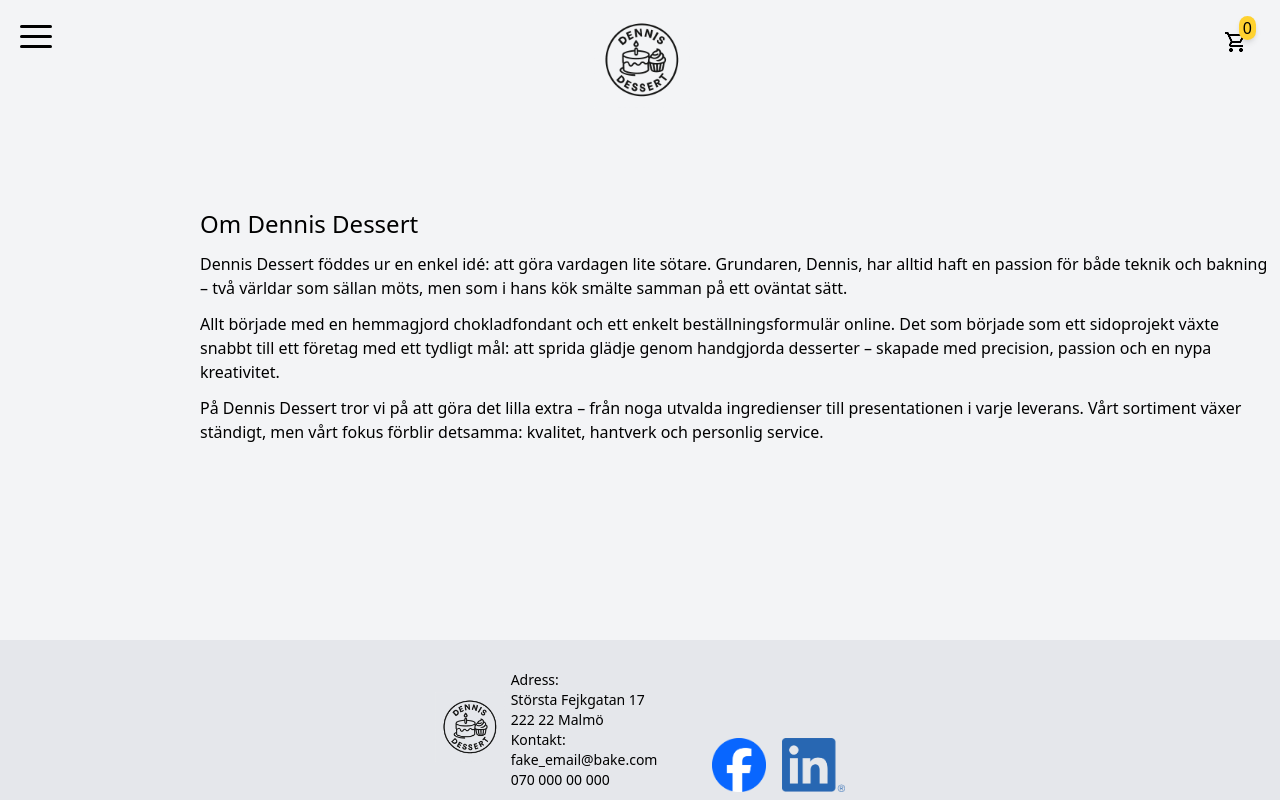
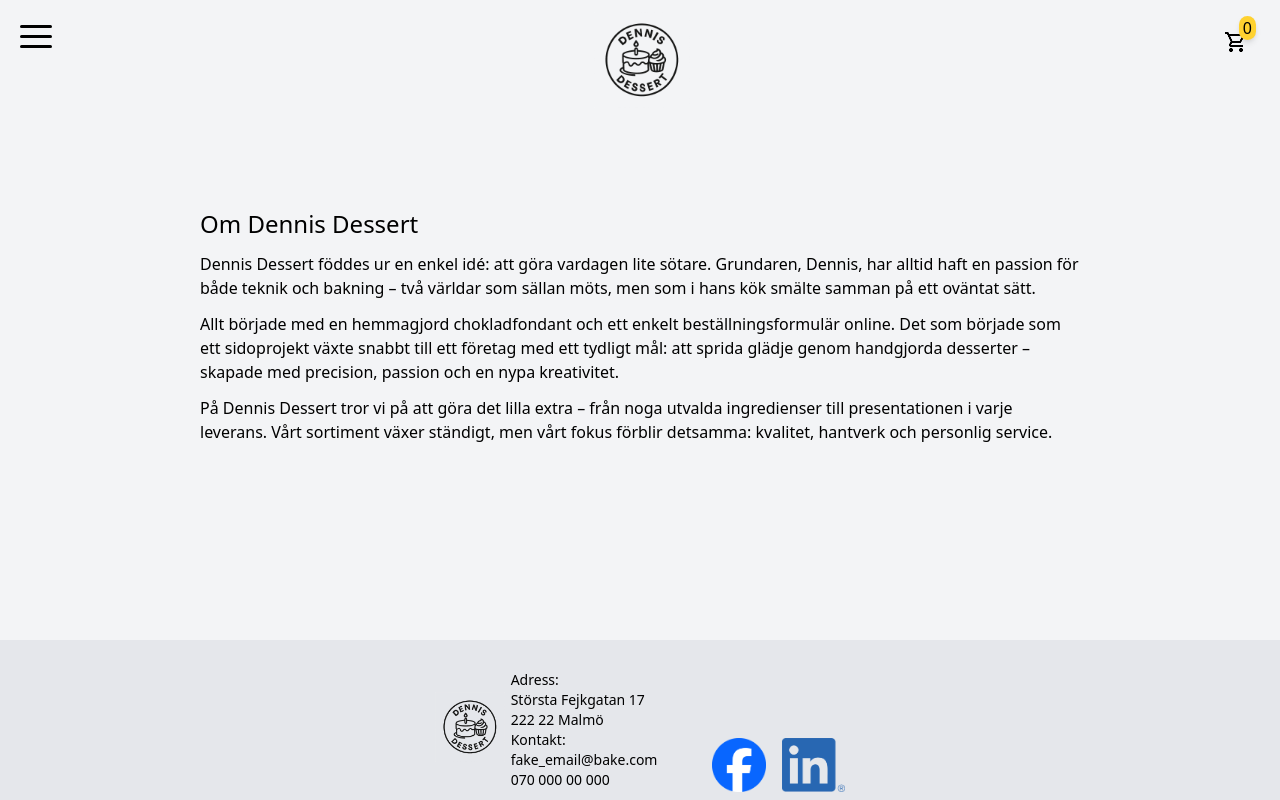
Before and after one commit to DennisNevback/webshop-cupcakes, a React (Vite) app: page /webshop-cupcakes/about in a window 1280 px wide. Built offline with nearby package versions, Linux system fonts and the light colour scheme.

Commit message:
fixed padding

```diff
--- a/src/pages/About.tsx
+++ b/src/pages/About.tsx
@@ -2,7 +2,7 @@
 function About() {
 
   return (
-    <div className="flex flex-col justify-start pb-5 space-y-3 wrap-normal px-3 sm:pl-3 md:pl-15 xl:pl-50 2xl:pl-170">
+    <div className="flex flex-col justify-start pb-5 space-y-3 wrap-normal px-3 sm:pl-3 md:pl-15 xl:px-50 2xl:px-170">
       <h2 className="text-2xl">Om Dennis Dessert</h2>
       <p>Dennis Dessert föddes ur en enkel idé: att göra vardagen lite sötare. Grundaren, Dennis, har alltid haft en passion för både teknik och bakning – två världar som sällan möts, men som i hans kök smälte samman på ett oväntat sätt.</p>
       <p>Allt började med en hemmagjord chokladfondant och ett enkelt beställningsformulär online. Det som började som ett sidoprojekt växte snabbt till ett företag med ett tydligt mål: att sprida glädje genom handgjorda desserter – skapade med precision, passion och en nypa kreativitet.</p>
--- a/src/pages/Home.tsx
+++ b/src/pages/Home.tsx
@@ -3,7 +3,7 @@ function Home() {
 
   return (
     <>
-      <div className="flex flex-col justify-start pb-5 space-y-3 wrap-normal pl-3 sm:pl-3 md:pl-15 xl:pl-50 2xl:pl-170">
+      <div className="flex flex-col justify-start pb-5 space-y-3 wrap-normal pl-3 sm:pl-3 md:pl-15 xl:pl-50 2xl:px-170">
         <h2 className="text-2xl">Hej!</h2>
         <p>Välkommen till Dennis Dessert. Vi erbjuder muffins och tårtor för all typer av event och fest. </p>
         <p>Kika runt på sidan och tveka inte att kontakta mig via email eller telefon om du har frågot och funderingar om antingen allergier eller beställning</p>
```
